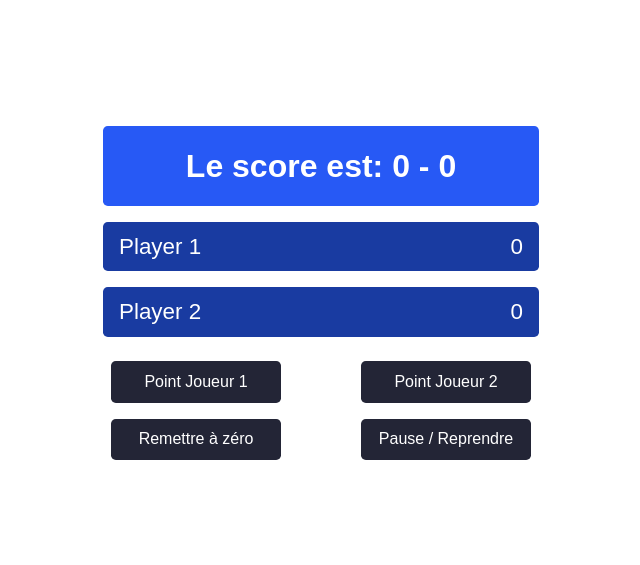
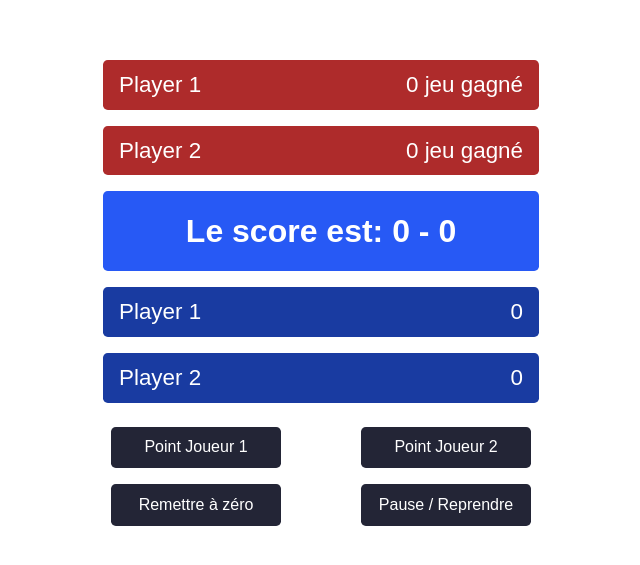
Before and after one commit to DevWeb13/tennis-score, a React (Create React App) app: page / in a window 1280 px wide. Shown: the part 103-668 px from the top of the page, without its empty margins (319-959 px from the left). Built offline with nearby package versions, Linux system fonts and the light colour scheme.

Commit message:
feat: Create PlayerPoints.js

```diff
--- a/src/App.js
+++ b/src/App.js
@@ -3,10 +3,14 @@ import { Display } from './Display';
 import { ResetButton } from './ResetButton';
 import { PointScoredButton } from './PointScoredButton';
 import { PlayerScore } from './PlayerScore';
+import PlayerPoints from './PlayerPoints';
 
 export default function App() {
   return (
     <div>
+      <PlayerPoints playerId="player1" playerName="Player 1" />
+      <PlayerPoints playerId="player2" playerName="Player 2" />
+
       <Display />
       <PlayerScore playerId="player1" playerName="Player 1" />
       <PlayerScore playerId="player2" playerName="Player 2" />
--- a/src/Display.js
+++ b/src/Display.js
@@ -1,39 +1,9 @@
 // on import useSelector depuis react-redux
 import { useSelector } from 'react-redux';
+import { selectDisplayText } from './selectors';
 
 export function Display() {
-  // on utilise useSelector avec en paramètre une fonction
-  // qui permet de récupérer uniquement la propriété `playing`
-  // du state
-  // @ts-ignore
-  const playing = useSelector((state) => state.playing);
-  // @ts-ignore
-  const winner = useSelector((state) => state.winner);
-  // @ts-ignore
-  const player1Score = useSelector((state) => state.player1);
-  // @ts-ignore
-  const player2Score = useSelector((state) => state.player2);
-  // @ts-ignore
-  const advantage = useSelector((state) => state.advantage);
-  // on peut ensuite utiliser cette valeur dans le rendu
+  const displayText = useSelector(selectDisplayText);
 
-  if (winner) {
-    if (winner === 'player1') {
-      return <p className="display">Le joueur 1 a gagné !</p>;
-    } else {
-      return <p className="display">Le joueur 2 a gagné !</p>;
-    }
-  } else if (playing === false) {
-    return <p className="display">Pause</p>;
-  } else {
-    let text = 'Le score est: ' + player1Score + ' - ' + player2Score;
-    if (advantage) {
-      if (advantage === 'player1') {
-        text += ' avantage joueur 1';
-      } else {
-        text += ' avantage joueur 2';
-      }
-    }
-    return <p className="display">{text}</p>;
-  }
+  return <p className="display">{displayText}</p>;
 }
--- /dev/null
+++ b/src/PlayerPoints.js
@@ -0,0 +1,19 @@
+import React from 'react';
+import { useSelector } from 'react-redux';
+import { selectPlayerPoints } from './selectors';
+
+function PlayerPoints({ playerId, playerName }) {
+  const playerPoints = useSelector(selectPlayerPoints(playerId));
+  return (
+    <div className="player-games">
+      <p>{playerName}</p>
+      <p>
+        {playerPoints <= 1
+          ? `${playerPoints} jeu gagné`
+          : `${playerPoints} jeux gagnées`}
+      </p>
+    </div>
+  );
+}
+
+export default PlayerPoints;
--- a/src/PlayerScore.js
+++ b/src/PlayerScore.js
@@ -1,10 +1,10 @@
 import { useSelector } from 'react-redux';
-import { selectPlayerHasAdvantage } from './selectors';
+import { selectPlayerHasAdvantage, selectPlayerScore } from './selectors';
 
 export function PlayerScore({ playerId, playerName }) {
   // playerId est soit "player1" soit "player2"
   // on l'utilise dans le selector pour accéder au score du joueur !
-  const score = useSelector((state) => state[playerId]);
+  const score = useSelector(selectPlayerScore(playerId));
   const hasAdvantage = useSelector(selectPlayerHasAdvantage(playerId));
 
   return (
--- a/src/selectors.js
+++ b/src/selectors.js
@@ -1,3 +1,34 @@
 export const selectPlayerHasAdvantage = (playerId) => {
   return (state) => state.advantage === playerId;
 };
+
+export const selectPlayerScore = (playerId) => {
+  return (state) => state[playerId];
+};
+
+export const selectDisplayText = (state) => {
+  if (state.winner) {
+    if (state.winner === 'player1') {
+      return 'Le joueur 1 a gagné !';
+    } else {
+      return 'Le joueur 2 a gagné !';
+    }
+  } else if (state.playing === false) {
+    return 'Pause';
+  } else {
+    let text = 'Le score est: ' + state.player1 + ' - ' + state.player2;
+    if (state.advantage) {
+      if (state.advantage === 'player1') {
+        text += ' avantage joueur 1';
+      } else {
+        text += ' avantage joueur 2';
+      }
+    }
+    return text;
+  }
+};
+
+export const selectPlayerPoints = (playerId) => {
+  return (state) =>
+    state.history.filter((item) => item.winner === playerId).length;
+};
```
